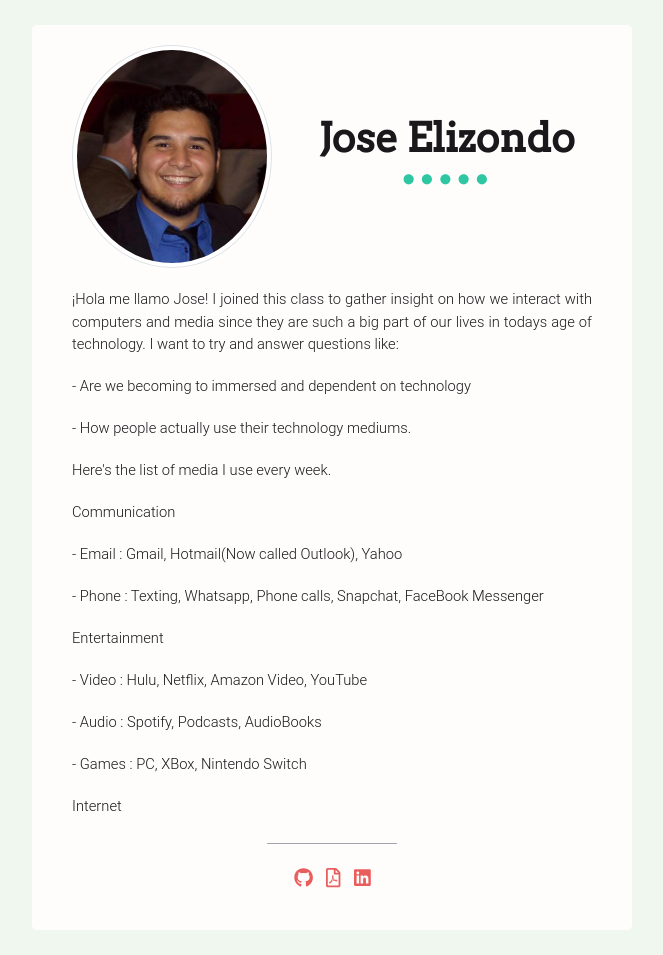
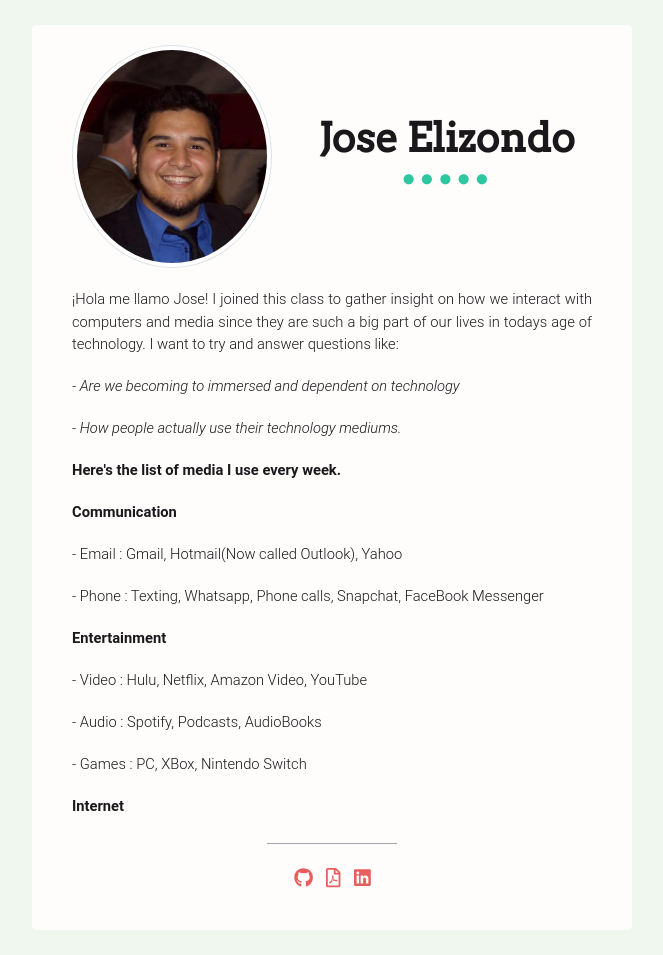
Before and after one commit to JElizondo033/ElizondoLJose.github.io, a Jekyll site: the page CSCE445/index.html, which Jekyll copies as it is, in a window 1280 px wide. Shown: the whole page, without its empty margins (308-971 px from the left). Built offline with Jekyll 4.4.1, drawn with Linux system fonts in a browser that asks for light colours; nearby versions of some CDN libraries.

Commit message:
BOLD MOVE lol

```diff
--- a/CSCE445/index.html
+++ b/CSCE445/index.html
@@ -152,15 +152,15 @@
                 I want to try and answer questions like:
                 </p>
 
-            <p class="lead">- Are we becoming to immersed and dependent on technology
+            <p class="lead"> <i>- Are we becoming to immersed and dependent on technology </i>
              </p>
 
-            <p class="lead">- How people actually use their technology mediums.
+            <p class="lead"><i>- How people actually use their technology mediums.</i>
             </p>
-            <p class="lead"> Here's the list of media I use every week. </p>
+            <p class="lead"> <b>Here's the list of media I use every week. </b> </p>
 
             <p class="lead">
-                Communication
+                <b>Communication</b>
                 </p>
               <p class="lead">
                 	- Email : Gmail, Hotmail(Now called Outlook), Yahoo
@@ -169,7 +169,7 @@
                 	- Phone : Texting, Whatsapp, Phone calls, Snapchat, FaceBook Messenger
                 	</p>
     	  	 <p class="lead">
-            	Entertainment
+            	<b>Entertainment</b>
              </p>
             	  <p class="lead">
             		- Video : Hulu, Netflix, Amazon Video, YouTube
@@ -181,7 +181,7 @@
             		- Games : PC, XBox, Nintendo Switch
             	  </p>
             <p class="lead">
-            	Internet
+            	<b>Internet</b>
             </p>
 
                 <hr/>
```
